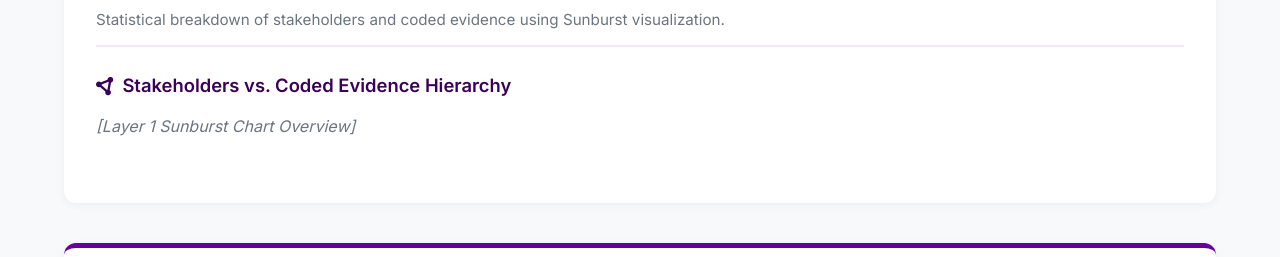
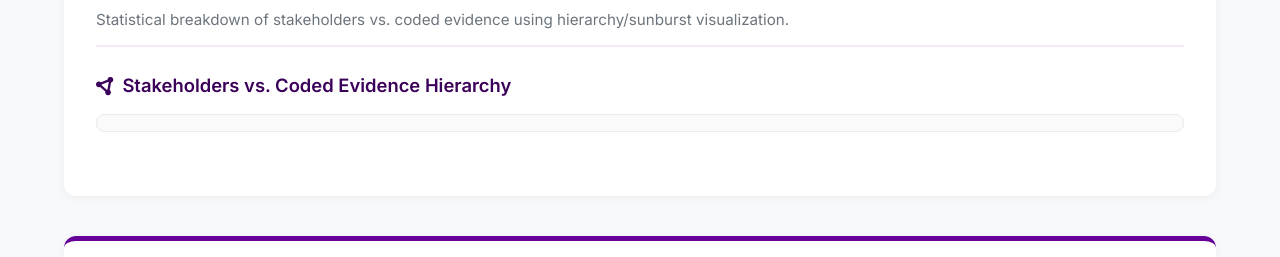
Before and after one commit to changizhere289/tsinghuasdg2026, a plain HTML site: page index.html in a window 1280 px wide. Shown: the part 396-653 px from the top of the page. Drawn offline with Linux system fonts and the light colour scheme; a script that the page names is missing.

Commit message:
Update index.html

```diff
--- a/index.html
+++ b/index.html
@@ -177,15 +177,16 @@
         <section class="layer-card">
             <div class="layer-header">
                 <h3 class="layer-title"><i class="fa-solid fa-chart-pie"></i> Layer 1: Key Categorized Data Points</h3>
-                <p class="layer-subtitle">Statistical breakdown of stakeholders and coded evidence using Sunburst visualization.</p>
+                <p class="layer-subtitle">Statistical breakdown of stakeholders vs. coded evidence using hierarchy/sunburst visualization.</p>
             </div>
 
+            <!-- Visualization - Layer 1 Bổ sung -->
             <div class="viz-block">
                 <div class="viz-title"><i class="fa-solid fa-circle-nodes"></i> Stakeholders vs. Coded Evidence Hierarchy</div>
-                <!-- Sunburst Placeholder / Embed if available -->
-                <p style="color: var(--text-muted); font-style: italic; margin-bottom: 1rem;">
-                    [Layer 1 Sunburst Chart Overview]
-                </p>
+                <div class="flourish-embed flourish-hierarchy" data-src="visualisation/30306768">
+                    <script src="https://public.flourish.studio/resources/embed.js"></script>
+                    <noscript><img src="https://public.flourish.studio/visualisation/30306768/thumbnail" width="100%" alt="hierarchy visualization" /></noscript>
+                </div>
             </div>
         </section>
 
```
